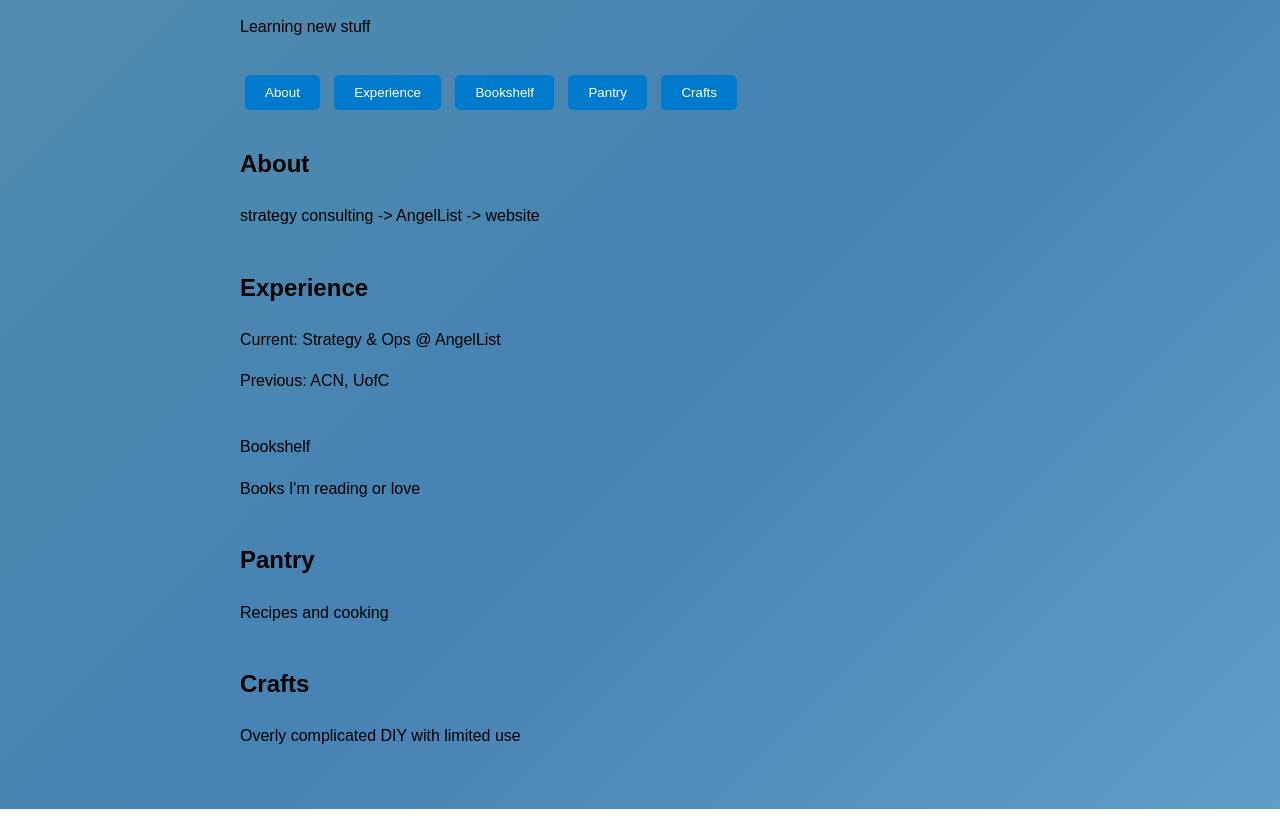
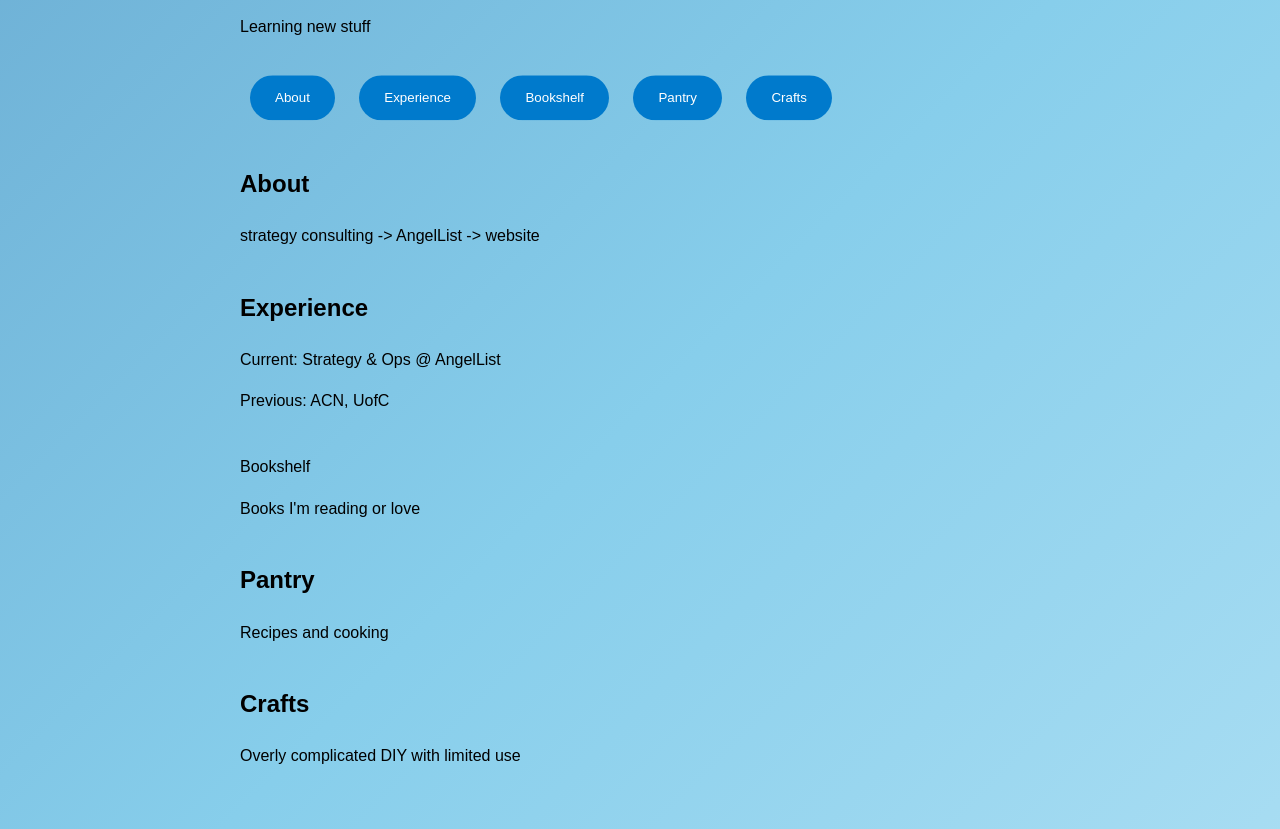
Before and after one commit to emgriffs/emgriffs.github.io, a plain HTML site: page index.html in a window 1280 px wide. Shown: the part 100-929 px from the top of the page. Drawn offline with Linux system fonts and the light colour scheme.

Commit message:
Update styles.css

```diff
--- a/styles.css
+++ b/styles.css
@@ -4,7 +4,7 @@ body {
     margin: 0 auto;
     padding: 20px;
     line-height: 1.6;
-    background: linear-gradient(-45deg, #87CEEB, #4682B4, #5F9EA0, #4682B4);
+    background: linear-gradient(-45deg, #E0F6FF, #87CEEB, #4682B4, #6495ED);
     background-size: 400% 400%;
     animation: ocean 8s ease-in-out infinite;
 }
@@ -17,10 +17,22 @@ button {
     background-color: #007acc;
     color: white;
     border: none;
-    padding: 10px 20px;
-    margin: 5px;
-    border-radius: 5px;
+    padding: 15px 25px;
+    margin: 10px;
     cursor: grab;
+    position: relative;
+    animation: float 6s ease-in-out infinite;
+}
+
+button:nth-child(1) { border-radius: 50px; animation-delay: 0s; }
+button:nth-child(2) { border-radius: 0px; animation-delay: 1s; }
+button:nth-child(3) { border-radius: 15px 50px; animation-delay: 2s; }
+button:nth-child(4) { border-radius: 50%; animation-delay: 3s; }
+button:nth-child(5) { clip-path: polygon(50% 0%, 0% 100%, 100% 100%); animation-delay: 4s; }
+
+@keyframes float {
+    0%, 100% { transform: translateY(0px); }
+    50% { transform: translateY(-20px); }
 }
 
 button:hover {
```
